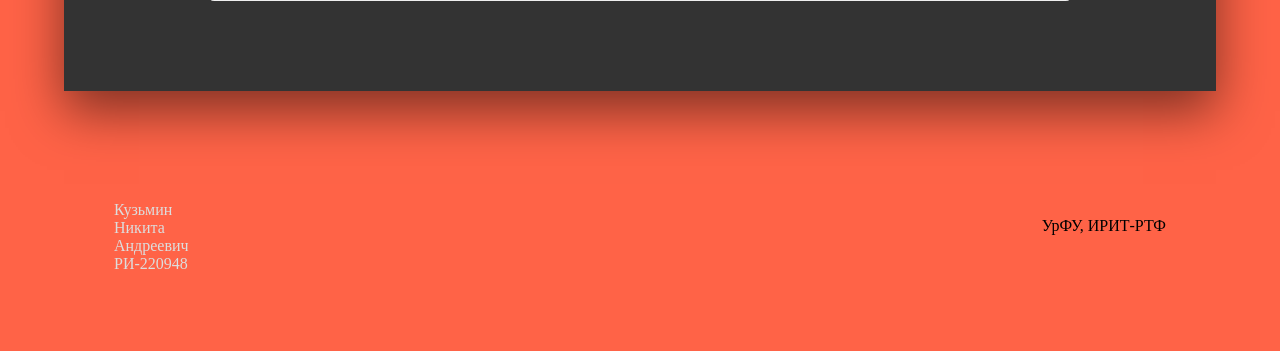
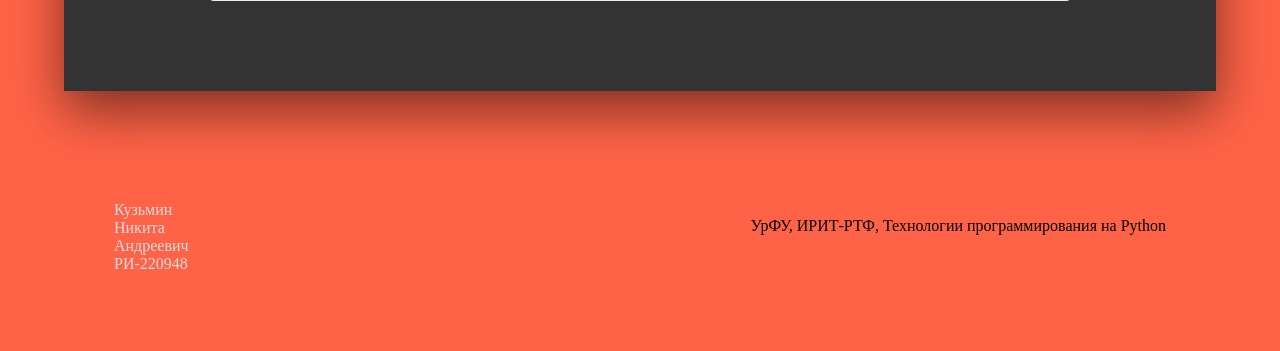
Before and after one commit to StalinidzeCorp/techprog, a Django app: template templates/base.html in a window 1280 px wide. Shown: the part 1110-1461 px from the top of the page. Run offline with Django 5.2, Linux system fonts and the light colour scheme; the template is opened without the code that fills it, so the values that code supplies are empty; some libraries are stand-ins or nearby versions.

Commit message:
Update base.html

```diff
--- a/templates/base.html
+++ b/templates/base.html
@@ -69,7 +69,7 @@
     <footer class="footer">
         <div class="logo">Кузьмин Никита Андреевич РИ-220948</div>
         <nav>
-            УрФУ, ИРИТ-РТФ
+            УрФУ, ИРИТ-РТФ, Технологии программирования на Python
         </nav>
     </footer>
     <script src="https://cdnjs.cloudflare.com/ajax/libs/jquery/2.1.3/jquery.min.js"></script>
```
